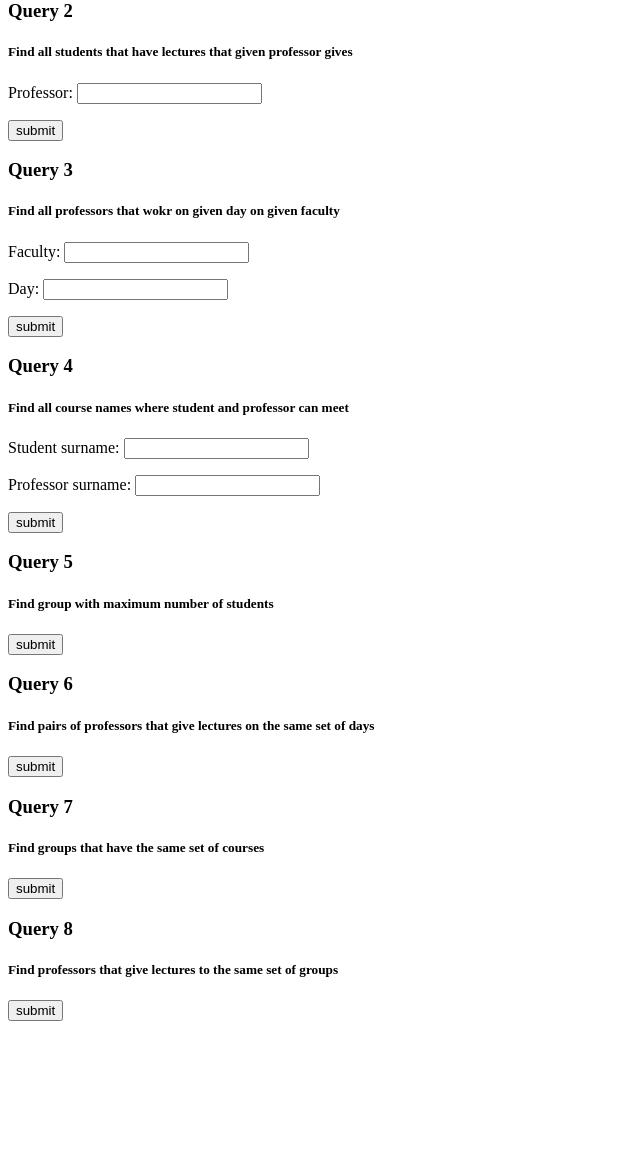
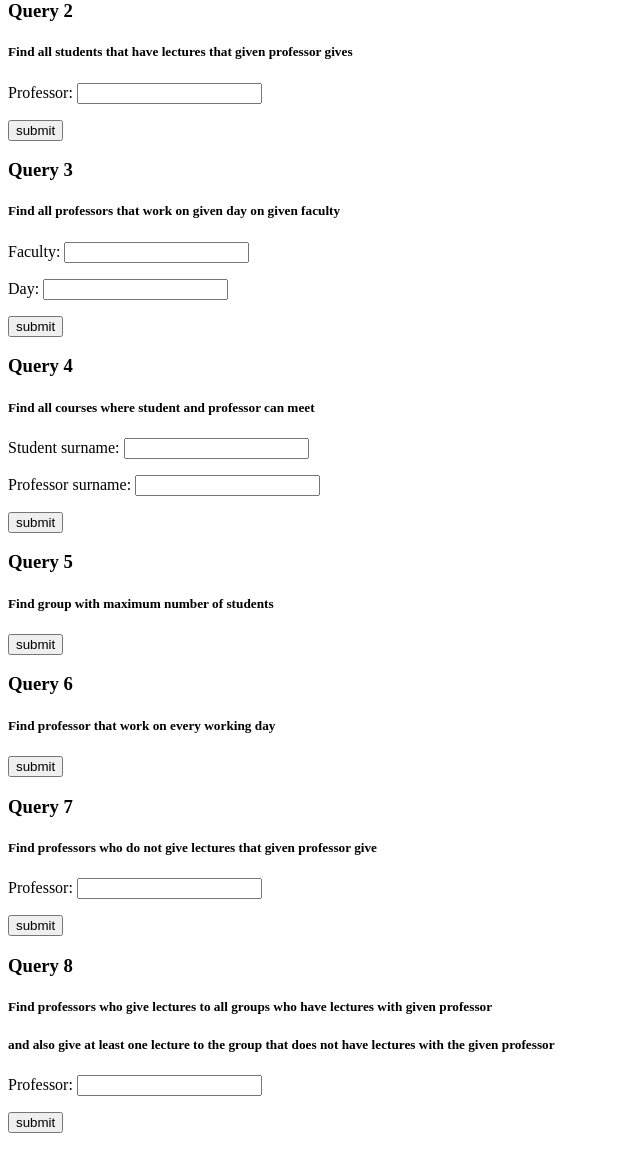
Before and after one commit to ZaraGiraffe/DBHomework, a Flask app: page / in a window 1280 px wide. Shown: the part 541-1690 px from the top of the page, without its empty margins (0-640 px from the left). Before the commit the page ends 1562 px from the top, so only its background shows below. Run offline with Flask 3, Linux system fonts and the light colour scheme.

Commit message:
changed the realisation og queries 6-8

```diff
--- a/main.py
+++ b/main.py
@@ -151,44 +151,46 @@ def query5():
 
 @app.route("/query6", methods=["POST"])
 def query6():
-    query = "SELECT DISTINCT p1.Surname, p2.Surname " + \
-        "FROM professors p1 " + \
-        "INNER JOIN timetable t1 ON t1.FK_ProfessorId = p1.ProfessorId " + \
-        "INNER JOIN ( " + \
-            "SELECT GROUP_CONCAT(DISTINCT LectureDay ORDER BY LectureDay) AS lecture_days, FK_ProfessorId "+ \
-            "FROM timetable " + \
-            "GROUP BY FK_ProfessorId " + \
-        ") AS t2 ON t2.lecture_days = ( " + \
-            "SELECT GROUP_CONCAT(DISTINCT LectureDay ORDER BY LectureDay) "+ \
-            "FROM timetable " + \
-            "WHERE FK_ProfessorId = p1.ProfessorId " + \
-        ") " + \
-        "INNER JOIN professors p2 ON p2.ProfessorId = t2.FK_ProfessorId AND p2.ProfessorId != p1.ProfessorId "
+    query = "SELECT DISTINCT p1.ProfessorName " + \
+            "FROM professors AS p1 " + \
+            "WHERE NOT EXISTS ( " + \
+            "    SELECT * " + \
+            "    FROM ( " + \
+            "        SELECT DISTINCT t1.lectureDay AS Days " + \
+            "        FROM timetable AS t1 " + \
+            "    ) AS alldays " + \
+            "    WHERE NOT EXISTS ( " + \
+            "        SELECT * " + \
+            "        FROM timetable AS t2 " + \
+            "        WHERE t2.FK_ProfessorId = p1.ProfessorId " + \
+            "        AND t2.LectureDay = alldays.Days " + \
+            "    ) " + \
+            ")"
     cur.execute(query)
     session["table"] = cur.fetchall()
-    session["headers"] = ["Surname1", "Surname2"]
+    session["headers"] = ["ProfessorName"]
     return redirect("/")
 
 
 @app.route("/query7", methods=["POST"])
 def query7():
-    query = "SELECT DISTINCT g1.GroupName, g2.GroupName " + \
-            "FROM groups g1 " + \
-            "INNER JOIN timetable t1 ON t1.FK_GroupId = g1.GroupId " + \
-            "INNER JOIN ( " + \
-                "SELECT g.GroupId, GROUP_CONCAT(DISTINCT c.CourseId ORDER BY c.CourseId) AS course_ids " + \
-                "FROM groups g " + \
-                "INNER JOIN timetable t ON t.FK_GroupId = g.GroupId " + \
-                "INNER JOIN courses c ON c.CourseId = t.FK_CourseId " + \
-                "GROUP BY g.GroupId " + \
-            ") AS g2courses ON g2courses.course_ids = ( " + \
-                "SELECT GROUP_CONCAT(DISTINCT c.CourseId ORDER BY c.CourseId) " + \
-                "FROM groups g " + \
-                "INNER JOIN timetable t ON t.FK_GroupId = g1.GroupId " + \
-                "INNER JOIN courses c ON c.CourseId = t.FK_CourseId " + \
-                "WHERE g.GroupId = g1.GroupId " + \
-            ") " + \
-            "INNER JOIN groups g2 ON g2.GroupId = g2courses.GroupId AND g2.GroupId != g1.GroupId "
+    profname = request.form["professor"]
+    query = f"""SELECT distinct p1.ProfessorName
+            FROM professors AS p1
+            WHERE NOT EXISTS (
+                SELECT *
+                FROM professors AS p2
+                INNER JOIN timetable AS t2 ON p2.ProfessorId = t2.FK_ProfessorId
+                WHERE p2.ProfessorName = p1.ProfessorName
+                AND EXISTS (
+                    SELECT *
+                    FROM professors AS p3
+                    INNER JOIN timetable AS t3 ON p3.ProfessorId = t3.FK_ProfessorId
+                    WHERE p3.ProfessorName = '{profname}'
+                    AND t3.FK_CourseId = t2.FK_CourseId
+                )
+            )
+            """
     cur.execute(query)
     session["table"] = cur.fetchall()
     session["headers"] = ["GroupName1", "GroupName2"]
@@ -197,21 +199,51 @@ def query7():
 
 @app.route("/query8", methods=["POST"])
 def query8():
-    query = "SELECT DISTINCT p1.Surname, p2.Surname " + \
-            "FROM professors p1 " + \
-            "INNER JOIN timetable t1 ON t1.FK_ProfessorId = p1.ProfessorId " + \
-            "INNER JOIN ( " + \
-                "SELECT t2.FK_ProfessorId, GROUP_CONCAT(DISTINCT t2.FK_GroupId ORDER BY t2.FK_GroupId) AS group_ids " + \
-                "FROM timetable t2 " + \
-                "GROUP BY t2.FK_ProfessorId " + \
-            ") AS t2groups ON t2groups.group_ids = ( " + \
-                "SELECT GROUP_CONCAT(DISTINCT t3.FK_GroupId ORDER BY t3.FK_GroupId) " + \
-                "FROM timetable t3 " + \
-                "WHERE t3.FK_ProfessorId = p1.ProfessorId " + \
-            ") " + \
-            "INNER JOIN professors p2 ON p2.ProfessorId = t2groups.FK_ProfessorId AND p2.ProfessorId != p1.ProfessorId "
-
+    profname = request.form["professor"]
+    query = f"""
+    SELECT ProfessorName
+    FROM (
+        SELECT DISTINCT p1.ProfessorName
+        FROM professors AS p1
+        INNER JOIN timetable AS t1 ON p1.ProfessorId = t1.FK_ProfessorId
+        WHERE t1.FK_GroupId IN (
+            SELECT DISTINCT FK_GroupId
+            FROM timetable AS t2
+            WHERE t2.FK_ProfessorId = (
+                SELECT ProfessorId
+                FROM professors AS p2
+                WHERE p2.ProfessorName = '{profname}'
+            )
+        )
+        AND p1.ProfessorName <> '{profname}'
+        GROUP BY p1.ProfessorName
+        HAVING COUNT(DISTINCT t1.FK_GroupId) = (
+            SELECT COUNT(FK_GroupId)
+            FROM timetable AS t3
+            WHERE t3.FK_ProfessorId = (
+                SELECT ProfessorId
+                FROM professors AS p3
+                WHERE p3.ProfessorName = '{profname}'
+            )
+        )
+    ) AS dop1
+    INNER JOIN (
+        SELECT DISTINCT p4.ProfessorName AS professorName2
+        FROM professors AS p4
+        INNER JOIN timetable AS t4 ON p4.ProfessorId = t4.FK_ProfessorId
+        WHERE p4.ProfessorName <> '{profname}'
+        AND t4.FK_GroupId NOT IN (
+            SELECT DISTINCT FK_GroupId
+            FROM timetable t5
+            WHERE t5.FK_ProfessorId = (
+                SELECT ProfessorId
+                FROM professors AS p5
+                WHERE p5.ProfessorName = '{profname}'
+            )
+        )
+    ) AS dop2 ON dop1.ProfessorName = dop2.ProfessorName2
+    """
     cur.execute(query)
     session["table"] = cur.fetchall()
-    session["headers"] = ["Surname1", "Surname2"]
+    session["headers"] = ["ProfessorName"]
     return redirect("/")
--- a/templates/home.html
+++ b/templates/home.html
@@ -37,7 +37,7 @@
 
 <div>
     <h3> Query 1</h3>
-    <h5> Find all courses that the professor is lecturing for the students in given grade</h1>
+    <h5> Find all courses that the professor is lecturing for the students in given grade</h5>
     <form action="/query1" method="post">
         <p> Professor: <input type="text" name="professor"></p>
         <p> Grade: <input type="text" name="course_grade"></p>
@@ -48,7 +48,7 @@
 
 <div>
     <h3> Query 2</h3>
-    <h5> Find all students that have lectures that given professor gives </h1>
+    <h5> Find all students that have lectures that given professor gives </h5>
     <form action="/query2" method="post">
         <p> Professor: <input type="text" name="professor"></p>
         <p><input type="submit" value="submit"></p>
@@ -58,7 +58,7 @@
 
 <div>
     <h3> Query 3</h3>
-    <h5> Find all professors that wokr on given day on given faculty</h1>
+    <h5> Find all professors that work on given day on given faculty</h5>
     <form action="/query3" method="post">
         <p> Faculty: <input type="text" name="faculty"></p>
         <p> Day: <input type="text" name="day"></p>
@@ -69,7 +69,7 @@
 
 <div>
     <h3> Query 4</h3>
-    <h5> Find all course names where student and professor can meet</h1>
+    <h5> Find all courses where student and professor can meet</h5>
     <form action="/query4" method="post">
         <p> Student surname: <input type="text" name="student"></p>
         <p> Professor surname: <input type="text" name="professor"></p>
@@ -80,7 +80,7 @@
 
 <div>
     <h3> Query 5</h3>
-    <h5> Find group with maximum number of students</h1>
+    <h5> Find group with maximum number of students</h5>
     <form action="/query5" method="post">
         <p><input type="submit" value="submit"></p>
     </form>
@@ -88,7 +88,7 @@
 
 <div>
     <h3> Query 6</h3>
-    <h5> Find pairs of professors that give lectures on the same set of days</h1>
+    <h5> Find professor that work on every working day</h5>
     <form action="/query6" method="post">
         <p><input type="submit" value="submit"></p>
     </form>
@@ -96,16 +96,19 @@
 
 <div>
     <h3> Query 7</h3>
-    <h5> Find groups that have the same set of courses</h1>
+    <h5> Find professors who do not give lectures that given professor give </h5>
     <form action="/query7" method="post">
+        <p> Professor: <input type="text" name="professor"></p>
         <p><input type="submit" value="submit"></p>
     </form>
 </div>
 
 <div>
     <h3> Query 8</h3>
-    <h5> Find professors that give lectures to the same set of groups</h1>
+    <h5> Find professors who give lectures to all groups who have lectures with given professor </h5>
+    <h5> and also give at least one lecture to the group that does not have lectures with the given professor</h5>
     <form action="/query8" method="post">
+        <p> Professor: <input type="text" name="professor"></p>
         <p><input type="submit" value="submit"></p>
     </form>
 </div>
```
